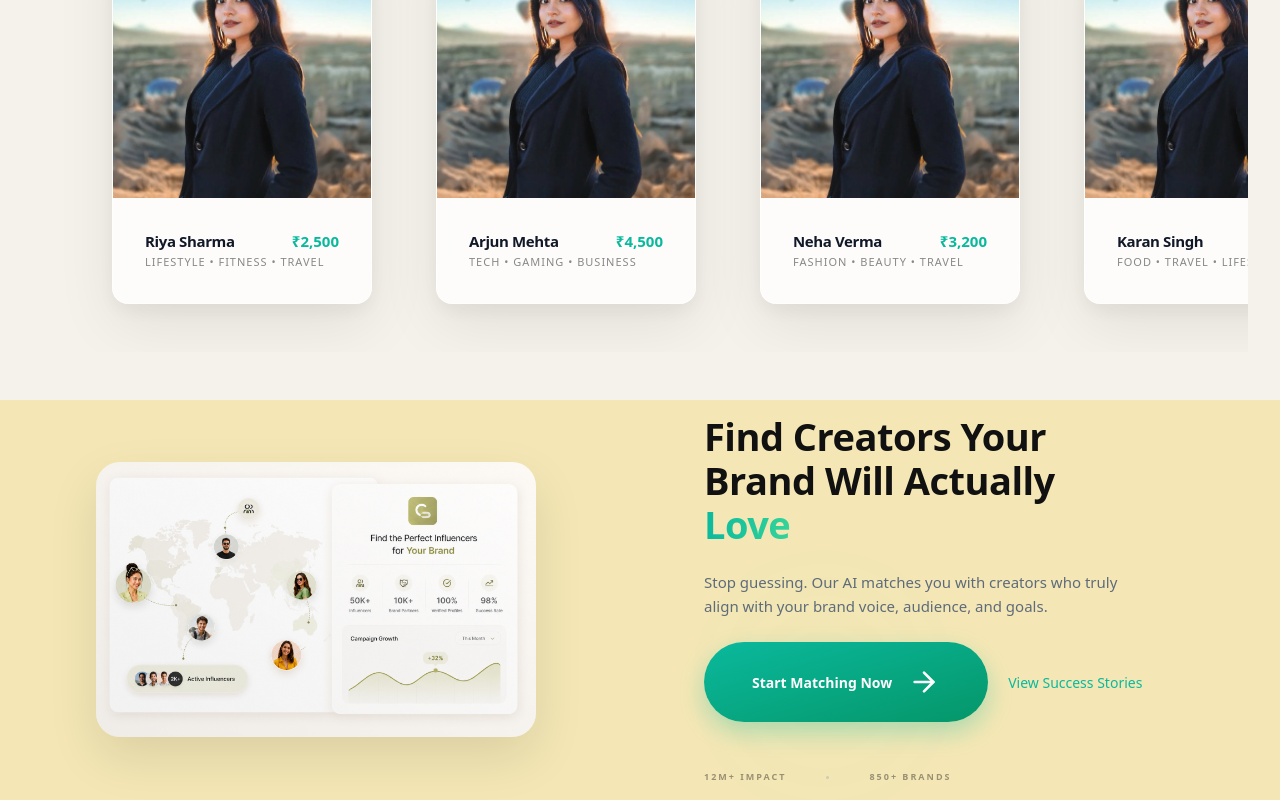
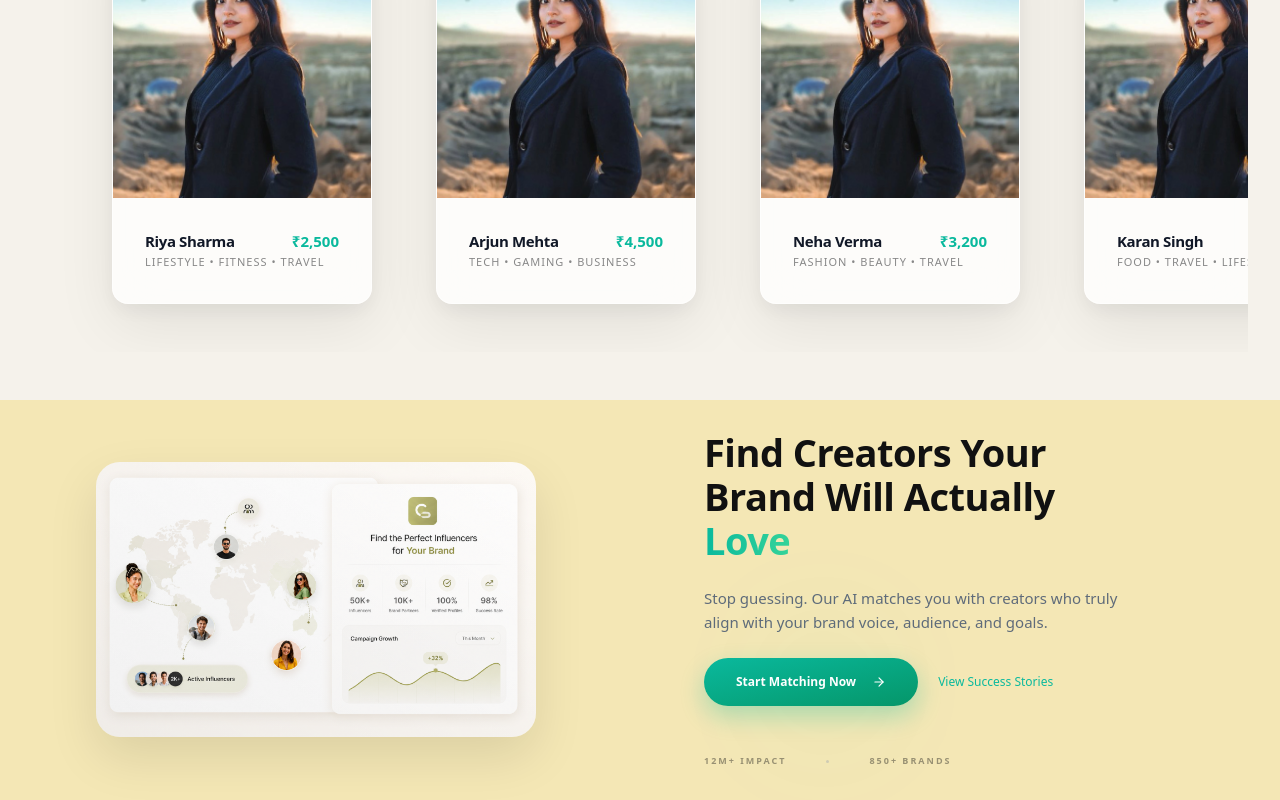
Before and after one commit to nevermature01-lgtm/collabli, a Next.js app: page / in a window 1280 px wide. Shown: the part 2270-3070 px from the top of the page. Built offline with nearby package versions, Linux system fonts and the light colour scheme.

Commit message:
hero section ke button jitna size karo baki sab same  (_for element butt

```diff
--- a/src/components/landing/BannerSection.tsx
+++ b/src/components/landing/BannerSection.tsx
@@ -45,12 +45,12 @@ export const BannerSection: React.FC = () => {
               />
 
               <div className="relative flex flex-col sm:flex-row items-center justify-center lg:justify-start gap-0">
-                <button className="px-6 py-3 rounded-full bg-gradient-to-br from-[#0ab99d] to-[#059669] text-white font-semibold text-[14px] shadow-[0_10px_25px_rgba(10,185,157,0.3)] hover:-translate-y-0.5 hover:scale-[1.02] hover:shadow-[0_14px_35px_rgba(10,185,157,0.4)] transition-all duration-300 flex items-center group">
+                <button className="px-4 py-2 rounded-full bg-gradient-to-br from-[#0ab99d] to-[#059669] text-white font-semibold text-[10px] md:text-xs shadow-[0_10px_25px_rgba(10,185,157,0.3)] hover:-translate-y-0.5 hover:scale-[1.02] hover:shadow-[0_14px_35px_rgba(10,185,157,0.4)] transition-all duration-300 flex items-center group">
                   Start Matching Now
-                  <ArrowRight className="ml-2 w-4 h-4 group-hover:translate-x-1 transition-transform" />
+                  <ArrowRight className="ml-2 w-3.5 h-3.5 group-hover:translate-x-1 transition-transform" />
                 </button>
 
-                <button className="mt-4 sm:mt-0 sm:ml-[20px] text-[#0ab99d] font-medium text-[14px] relative group py-1 transition-colors hover:text-[#059669]">
+                <button className="mt-4 sm:mt-0 sm:ml-[20px] text-[#0ab99d] font-medium text-[10px] md:text-xs relative group py-1 transition-colors hover:text-[#059669]">
                   View Success Stories
                   <span className="absolute bottom-0 left-0 w-0 h-[1.5px] bg-[#0ab99d] transition-all duration-300 group-hover:w-full"></span>
                 </button>
```
